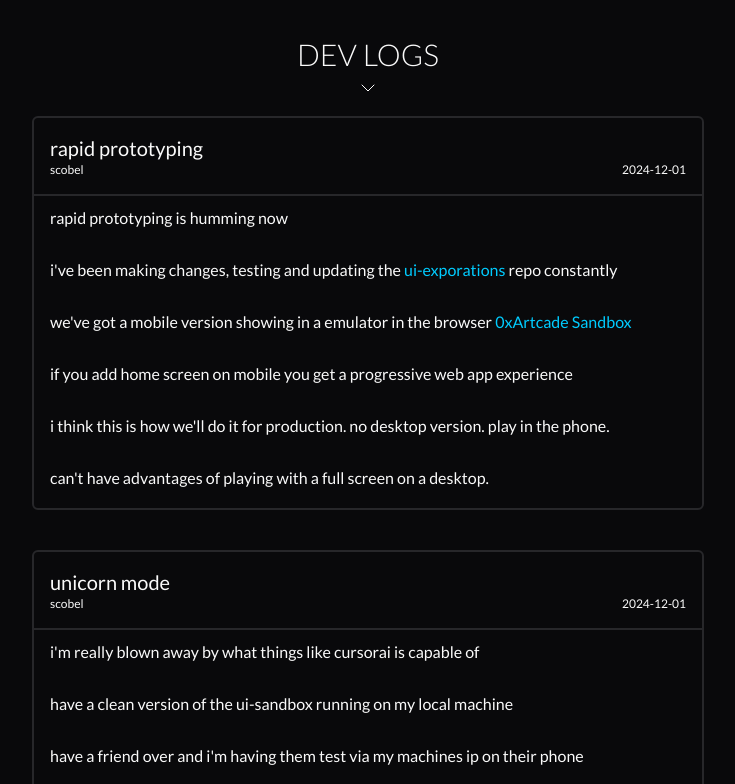
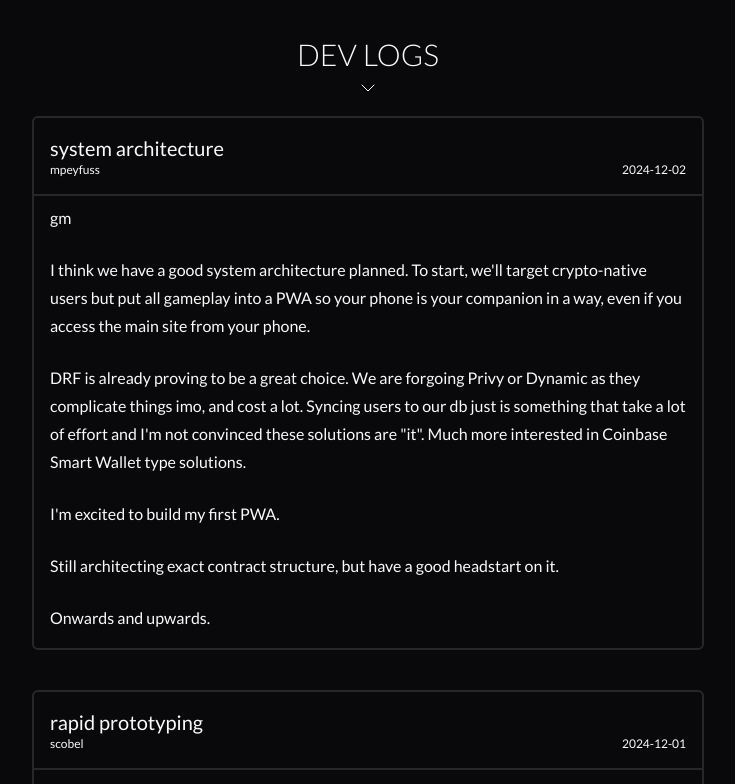
Before and after one commit to 0xartcade/artcade-ui, a Next.js app: page / in a window 1280 px wide. Shown: the part 700-1484 px from the top of the page, without its empty margins (272-1007 px from the left). Built offline with nearby package versions, Linux system fonts and the light colour scheme.

Commit message:
added dev log

```diff
--- a/components/dev-logs/logs.ts
+++ b/components/dev-logs/logs.ts
@@ -1,5 +1,21 @@
 export const logs = [
+  {
+    date: "2024-12-02",
+    title: "system architecture",
+    author: "mpeyfuss",
+    content: `gm
 
+I think we have a good system architecture planned. To start, we'll target crypto-native users but put all gameplay into a PWA so your phone is your companion in a way, even if you access the main site from your phone.
+
+DRF is already proving to be a great choice. We are forgoing Privy or Dynamic as they complicate things imo, and cost a lot. Syncing users to our db just is something that take a lot of effort and I'm not convinced these solutions are "it". Much more interested in Coinbase Smart Wallet type solutions.
+
+I'm excited to build my first PWA.
+
+Still architecting exact contract structure, but have a good headstart on it.
+
+Onwards and upwards.
+
+  `},
   {
     date: "2024-12-01",
     title: "rapid prototyping",
@@ -19,8 +35,6 @@ i think this is how we'll do it for production. no desktop version. play in the
 can't have advantages of playing with a full screen on a desktop.
 
   `},
-
-
   {
     date: "2024-12-01",
     title: "unicorn mode",
@@ -46,8 +60,6 @@ guess 4 out of 4 and things get weird
 this is going in the game as an easter egg. shhhhh
 
   `},
-
-
   {
     date: "2024-11-30",
     title: "game designs",
@@ -69,7 +81,6 @@ i wonder what marco will think when i hand him poorly written react components i
 we're going to find out soon i suppose
 
   `},
-
   {
     date: "2024-11-30",
     title: "real game data",
@@ -87,7 +98,6 @@ in the meantime, i can use it to test some ui/ux for the games
 
 going to try to use 6529 collections "the memes" for the prototype
   `},
-
   {
     date: "2024-11-30",
     title: "ui sandbox",
@@ -107,8 +117,6 @@ been testing a few interfaces and components we talked about
 something about the little tags that twitter/x uses for "subjects" when you join...
 
   `},
-
-
   {
     date: "2024-11-29",
     title: "logo design",
@@ -130,7 +138,6 @@ makes for a nice little svg logo to use together
 you can see it in the background of this page now
 
   `},
-
   {
     date: "2024-11-28",
     title: "project tracking",
@@ -148,7 +155,6 @@ i setup a little github project to track [shapecraft hackathon 2024](https://git
 check out our [website](https://0xartcade.xyz) or follow us on [twitter](https://twitter.com/0xartcade)
 
   `},
-
   {
     date: "2024-11-27",
     title: "brand inspiration",
@@ -171,7 +177,6 @@ the idea of depth with a touch of color and a hint of neon just speaks to me.
 
 you can check out some of the inspiration [here](https://www.figma.com/design/Vwq3VcuZgdpqECNxdNbr47/0xArtcade---Designs?node-id=61-105&t=MdNWNcn35FmvEv8l-1) (password is foreverworlds)
   `},
-
   {
     date: "2024-11-26",
     title: "what's in a name?",
@@ -189,10 +194,7 @@ i honestly can't remember how we came to this 0xArtcade brand. i think it went s
 and here we are. 0xArcade is born. a place to play art based games onchain. a place to earn awards. a place to support artists.
 
 now we just need a slogan. "gamified art exploration" isn't going to cut it
-  `
-},
-
-
+  `},
   {
     date: "2024-11-25",
     title: "weekend warrior",
```
Lines whose indentation alone changed are shown as unchanged.
